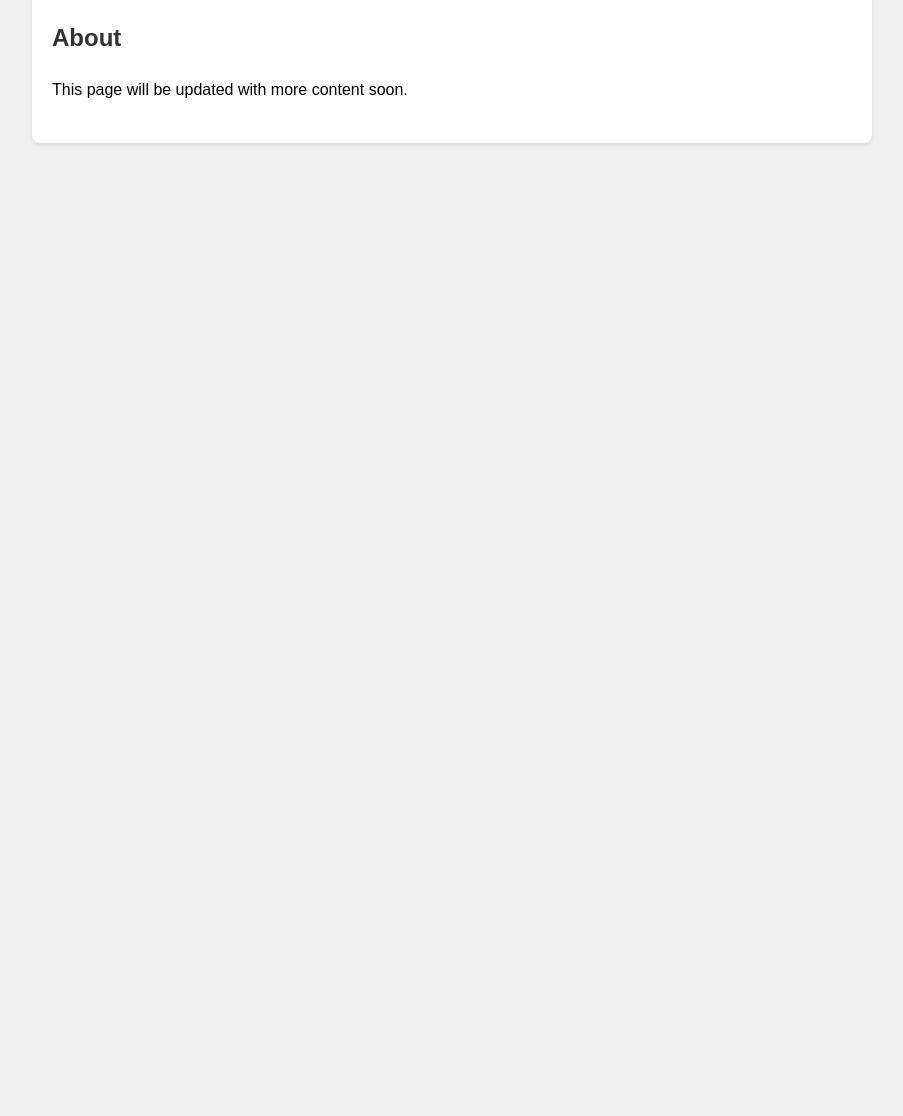
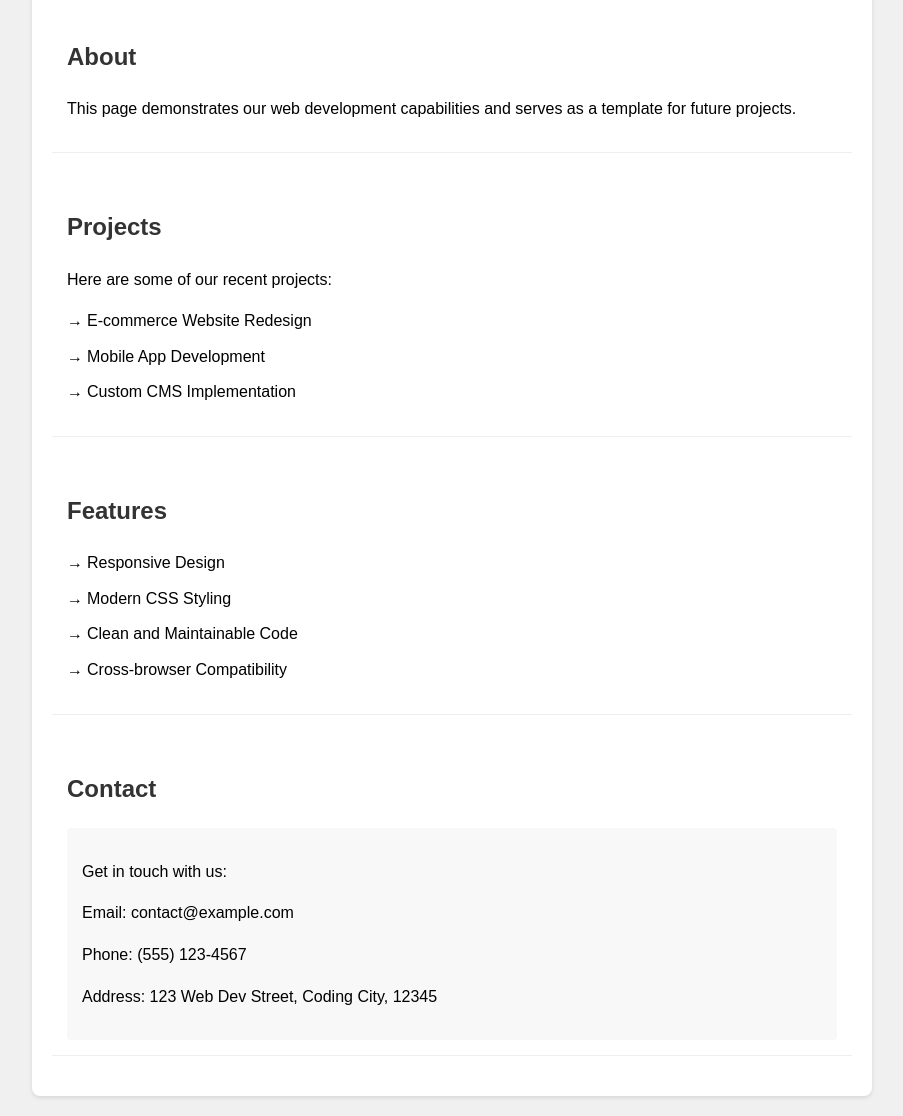
Before and after one commit to SlawomirKreczmanski/new-test, a plain HTML site: page index.html in a window 1280 px wide. Shown: the part 189-1305 px from the top of the page, without its empty margins (188-1091 px from the left). Before the commit the page ends 800 px from the top, so only its background shows below. Drawn offline with Linux system fonts and the light colour scheme.

Commit message:
Add new content sections

```diff
--- a/index.html
+++ b/index.html
@@ -29,16 +29,68 @@
         }
         section {
             margin: 20px 0;
+            padding: 15px;
+            border-bottom: 1px solid #eee;
+        }
+        .feature-list {
+            list-style: none;
+            padding: 0;
+        }
+        .feature-list li {
+            margin: 10px 0;
+            padding-left: 20px;
+            position: relative;
+        }
+        .feature-list li:before {
+            content: "→";
+            position: absolute;
+            left: 0;
+        }
+        .contact-info {
+            background-color: #f8f8f8;
+            padding: 15px;
+            border-radius: 4px;
         }
     </style>
 </head>
 <body>
-    <h1>Welcome!</h1>
-    <p>This is a simple test page for our GitHub repository.</p>
     <div class="container">
+        <h1>Welcome!</h1>
+        <p>This is a simple test page for our GitHub repository.</p>
+
         <section>
             <h2>About</h2>
-            <p>This page will be updated with more content soon.</p>
+            <p>This page demonstrates our web development capabilities and serves as a template for future projects.</p>
+        </section>
+
+        <section>
+            <h2>Projects</h2>
+            <p>Here are some of our recent projects:</p>
+            <ul class="feature-list">
+                <li>E-commerce Website Redesign</li>
+                <li>Mobile App Development</li>
+                <li>Custom CMS Implementation</li>
+            </ul>
+        </section>
+
+        <section>
+            <h2>Features</h2>
+            <ul class="feature-list">
+                <li>Responsive Design</li>
+                <li>Modern CSS Styling</li>
+                <li>Clean and Maintainable Code</li>
+                <li>Cross-browser Compatibility</li>
+            </ul>
+        </section>
+
+        <section>
+            <h2>Contact</h2>
+            <div class="contact-info">
+                <p>Get in touch with us:</p>
+                <p>Email: contact@example.com</p>
+                <p>Phone: (555) 123-4567</p>
+                <p>Address: 123 Web Dev Street, Coding City, 12345</p>
+            </div>
         </section>
     </div>
 </body>
```
